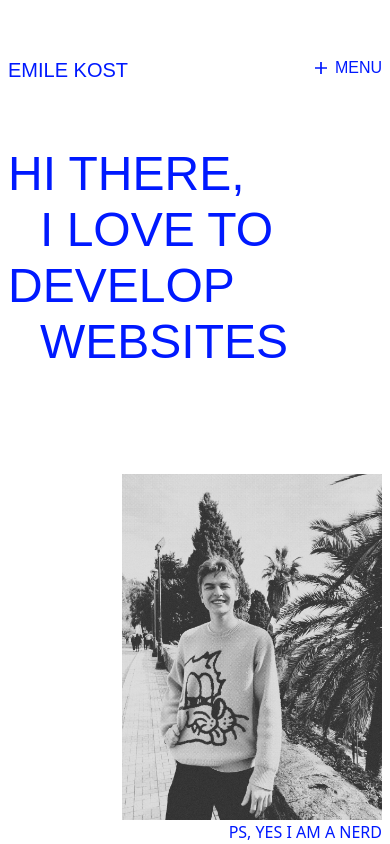
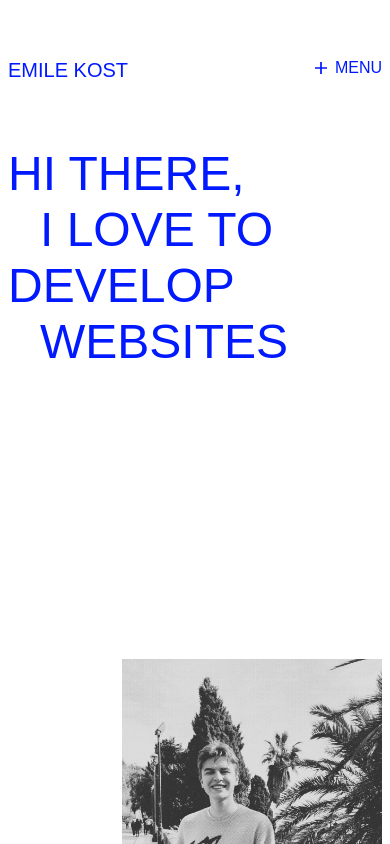
Before and after one commit to EmileKost/portfolio, a Next.js app in the folder frontend/: page / in a window 390 px wide. Shown: the top 844 px of the page. Built offline with nearby package versions, Linux system fonts and the light colour scheme; a web font is replaced by a local one.

Commit message:
feat: initial animation image

```diff
--- a/frontend/components/HomeHero.tsx
+++ b/frontend/components/HomeHero.tsx
@@ -1,3 +1,5 @@
+"use client";
+
 import { twMerge } from "tailwind-merge";
 
 import { MovingImage } from "./MovingImage";
--- a/frontend/components/MovingImage.tsx
+++ b/frontend/components/MovingImage.tsx
@@ -1,9 +1,27 @@
 import Image from "next/image";
+import { motion } from "framer-motion";
+
+const movingImageVariants = {
+	initial: {
+		opacity: 0,
+		scale: 0.5,
+		y: "50%",
+	},
+	animate: {
+		opacity: 1,
+		scale: 1,
+		y: "50%",
+	},
+};
 
 // TODO: Change IMG from hardcoded to CMS data and TYPES!!!
 export const MovingImage = ({ refMouse }: { refMouse?: any }) => {
 	return (
-		<figure className="absolute right-0 z-[-10] translate-y-0 bottom-0 md:bottom-1/2 md:translate-y-1/2">
+		<motion.figure
+			variants={movingImageVariants}
+			initial={"initial"}
+			animate={"animate"}
+			className="absolute right-0 z-[-10] translate-y-0 bottom-0 md:bottom-1/2 md:translate-y-1/2">
 			<Image
 				src={"/images/me.png"}
 				alt="Picture of me"
@@ -14,6 +32,6 @@ export const MovingImage = ({ refMouse }: { refMouse?: any }) => {
 			<figcaption className="text-base md:text-2xl text-blue-primary uppercase w-full text-end">
 				PS, Yes I am a nerd
 			</figcaption>
-		</figure>
+		</motion.figure>
 	);
 };
```
